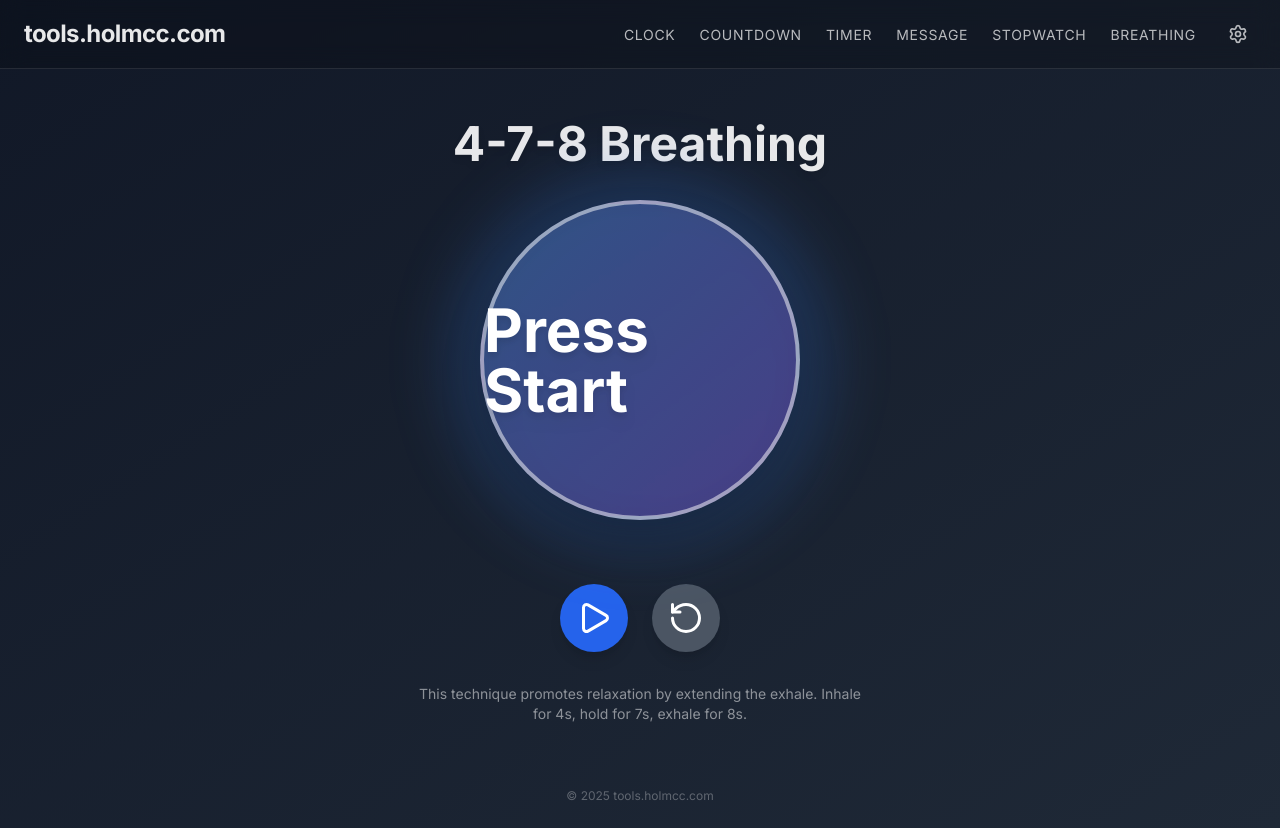
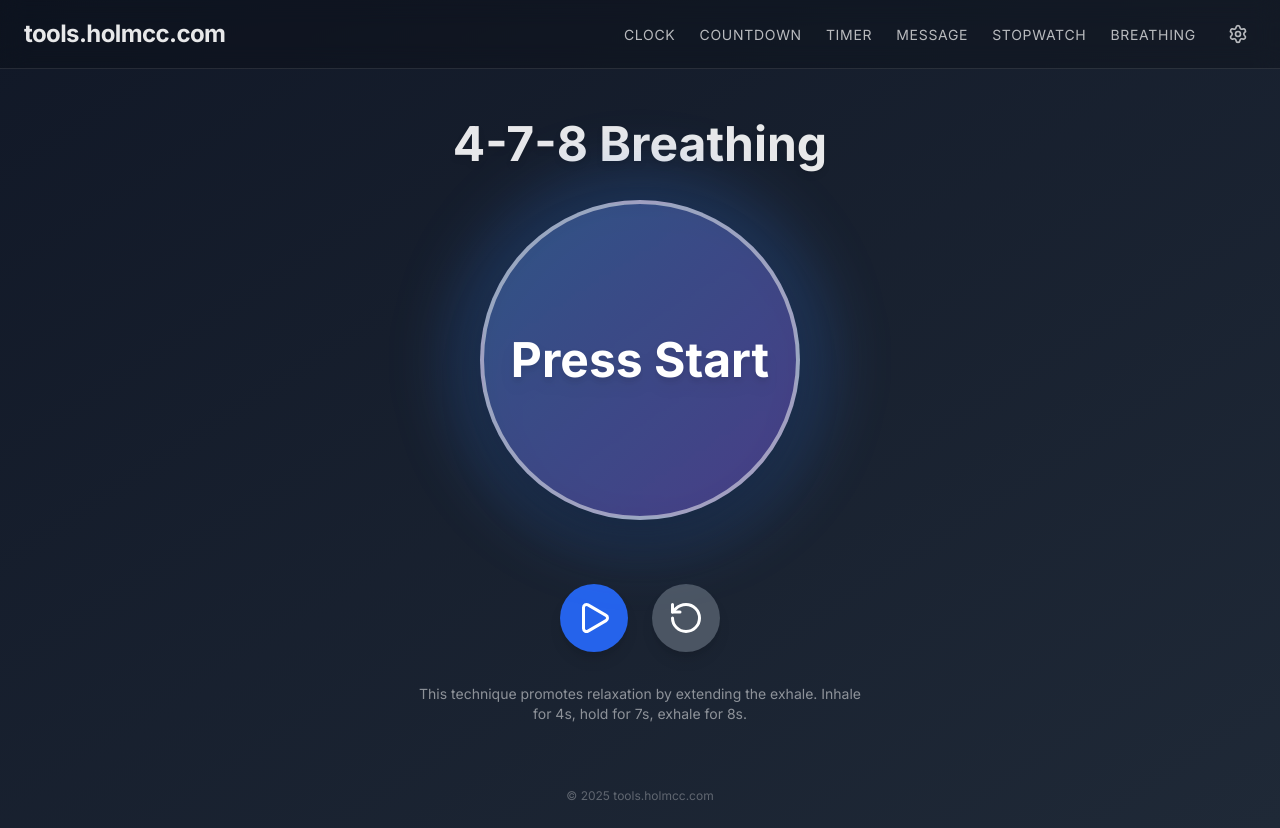
Before and after one commit to ken-holm/online-tools, a React (Vite) app: page /breathing in a window 1280 px wide. Built offline with nearby package versions, Linux system fonts and the light colour scheme.

Commit message:
fix: Center text in Breathing Box animation
- Added text-center, leading-tight, and px-4 padding to the breathing circle text.
- Slightly reduced font size to text-5xl to better fit 'Press Start'.

```diff
--- a/src/components/tools/Breathing.jsx
+++ b/src/components/tools/Breathing.jsx
@@ -102,7 +102,7 @@ const Breathing = () => {
           className={`w-64 h-64 md:w-80 md:h-80 rounded-full bg-gradient-to-br from-blue-400/30 to-purple-500/30 border-4 border-white/50 backdrop-blur-sm flex items-center justify-center shadow-2xl transition-transform ease-linear ${getTransitionDuration()}`}
           style={{ transform: `scale(${scale})` }}
         >
-          <span className={`text-4xl md:text-6xl font-bold text-white drop-shadow-lg select-none transition-all duration-300 ${isExpanded ? 'scale-50' : ''}`}>
+          <span className={`text-4xl md:text-5xl font-bold text-white drop-shadow-lg select-none transition-all duration-300 text-center leading-tight px-4 ${isExpanded ? 'scale-50' : ''}`}>
             {text}
           </span>
         </div>
```
